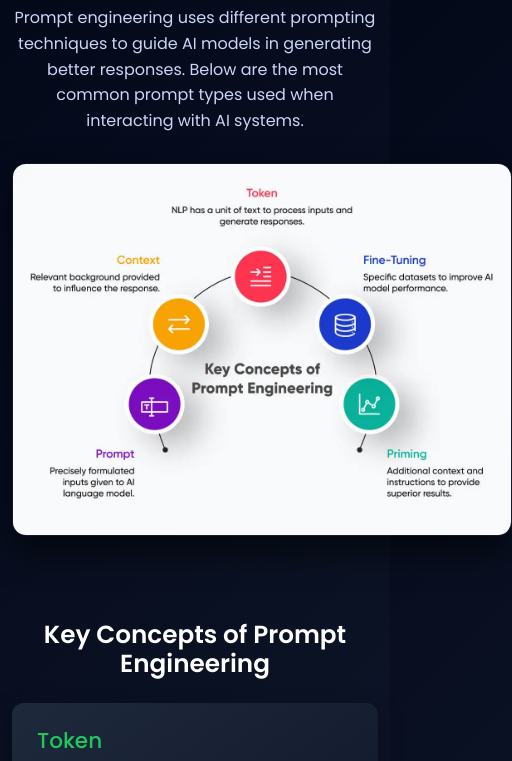
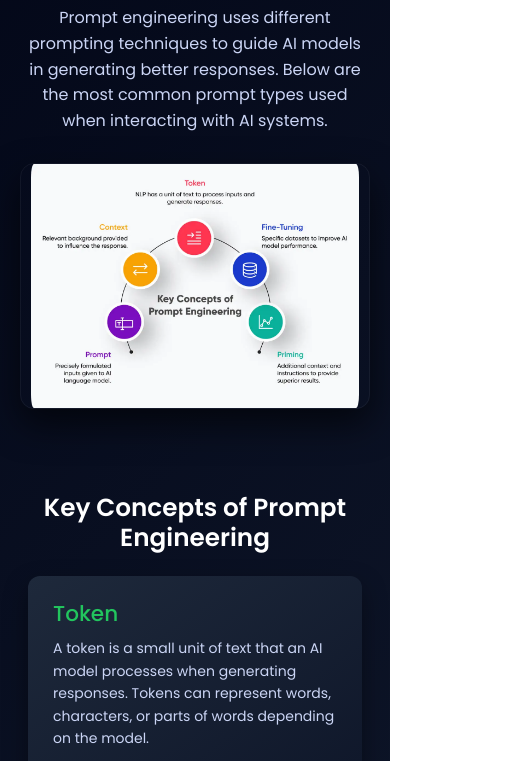
Before and after one commit to satakshirathod/promptforge-ai-learning, a plain HTML site: page prompt-types.html in a window 390 px wide. Shown: the part 252-1013 px from the top of the page, 512 px wide, since content can reach past the window. Drawn offline with nearby package versions, Linux system fonts and the light colour scheme.

Commit message:
Update style.css

```diff
--- a/assets/css/style.css
+++ b/assets/css/style.css
@@ -264,7 +264,7 @@ box-shadow:0px 20px 40px rgba(0,0,0,0.6);
 
 .img-fluid{
 
-max-width:100%;
+width:100%;
 height:auto;
 display:block;
 
@@ -275,6 +275,8 @@ box-shadow:0px 10px 30px rgba(0,0,0,0.6);
 transition:all 0.4s ease;
 
 border:1px solid rgba(255,255,255,0.05);
+
+object-fit:cover;
 
 }
 
@@ -363,7 +365,24 @@ border-top:1px solid #1e293b;
 color:#94a3b8;
 
 }
+.hero-img,
+.prompt-img,
+.example-img,
+.practice-img{
 
+width:100%;
+max-width:100%;
+height:auto;
+
+display:block;
+
+margin:auto;
+
+border-radius:14px;
+
+object-fit:cover;
+
+}
 
 /* RESPONSIVE */
 
@@ -867,3 +886,58 @@ color:#cbd5f5;
 font-size:14px;
 
 }
+
+@media (max-width:768px){
+
+.hero-img{
+
+max-width:260px;
+margin-bottom:20px;
+
+}
+
+.prompt-img,
+.example-img,
+.practice-img{
+
+max-width:100%;
+padding:0 10px;
+
+}
+
+.card-img-top{
+
+height:180px;
+
+}
+
+.img-fluid{
+
+margin-top:10px;
+
+}
+
+}
+
+@media (max-width:576px){
+
+.container{
+
+padding-left:20px;
+padding-right:20px;
+
+}
+
+.hero h1{
+
+font-size:28px;
+
+}
+
+.hero p{
+
+font-size:14px;
+
+}
+
+}
```
